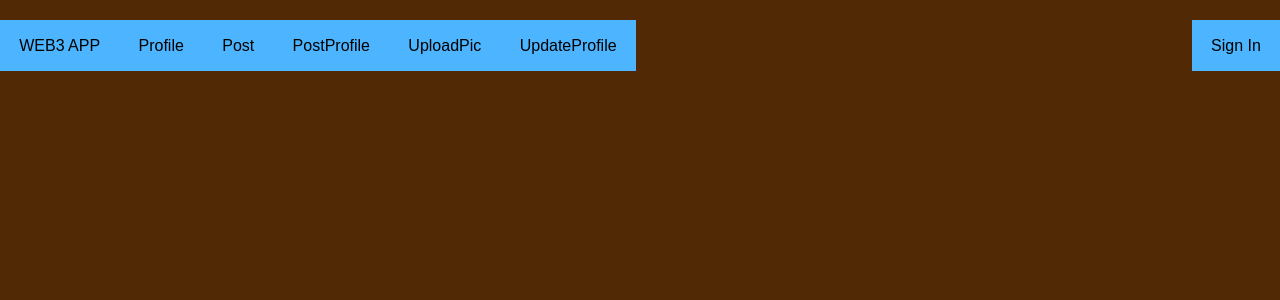
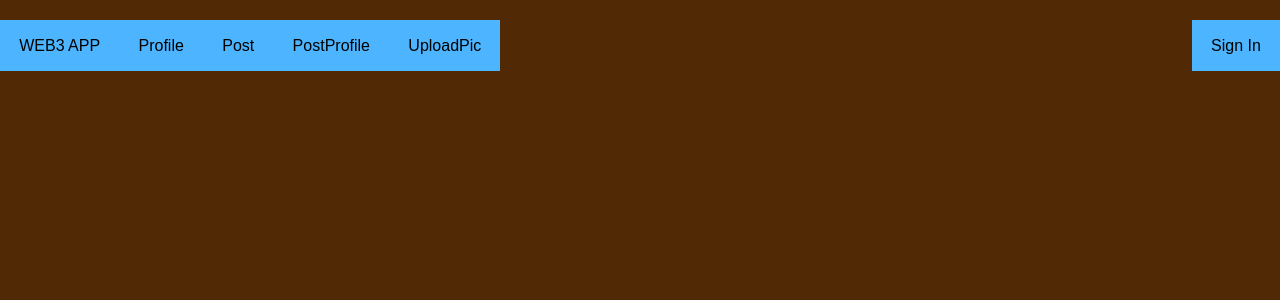
Before and after one commit to Findmebear/LehighWeb3, a React (Create React App) app: page / in a window 1280 px wide. Shown: the top 300 px of the page. Built offline with nearby package versions, Linux system fonts and the light colour scheme.

Commit message:
got rid off the button for edit profile

```diff
--- a/src/components/Navbar/Navbar.jsx
+++ b/src/components/Navbar/Navbar.jsx
@@ -19,7 +19,7 @@ const Navbar = () => {
       <button onClick={() => navigate("/post")}>Post</button>
       <button onClick={() => navigate("/postProfile")}>PostProfile</button>
       <button onClick={() => navigate("/UploadPic")}>UploadPic</button>
-      <button onClick={() => navigate("/updateProfile")}>UpdateProfile</button>
+      {/* <button onClick={() => navigate("/updateProfile")}>UpdateProfile</button> */}
 
 
       <div class="rightnav">
```
